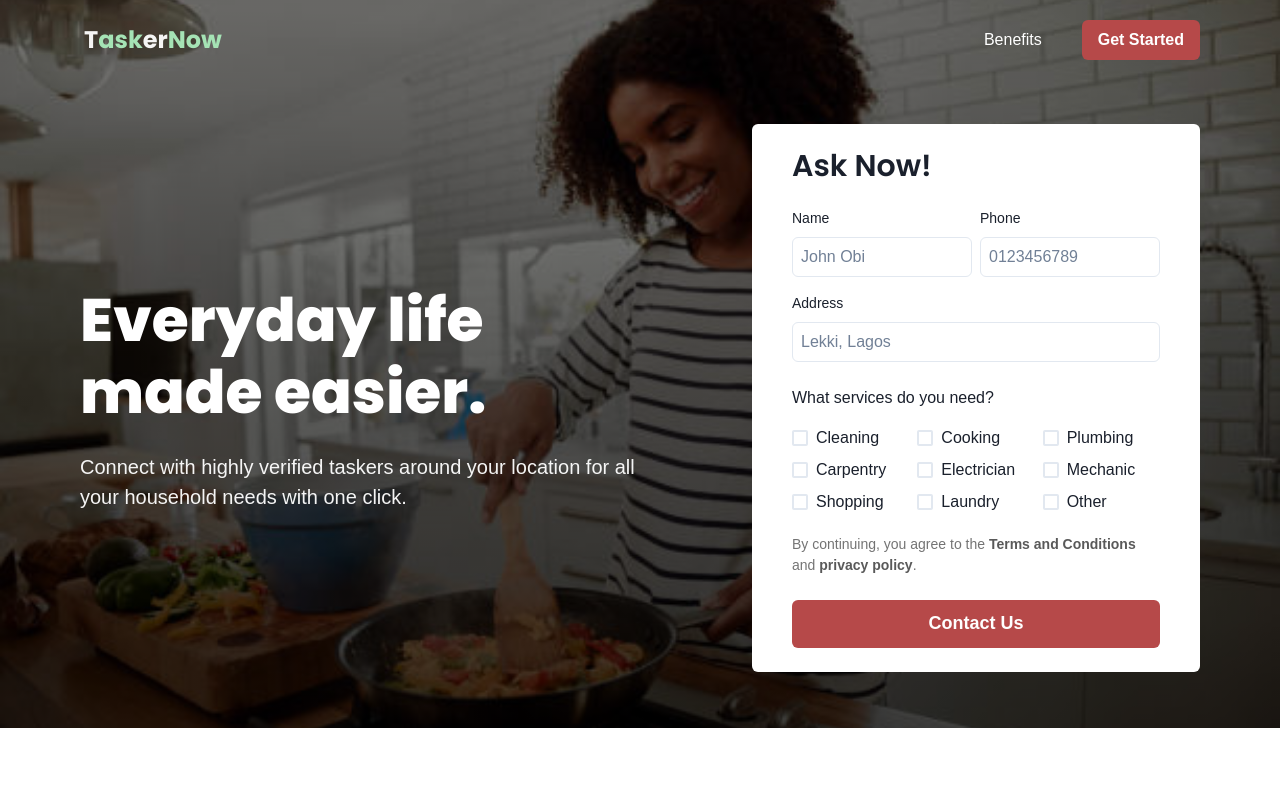
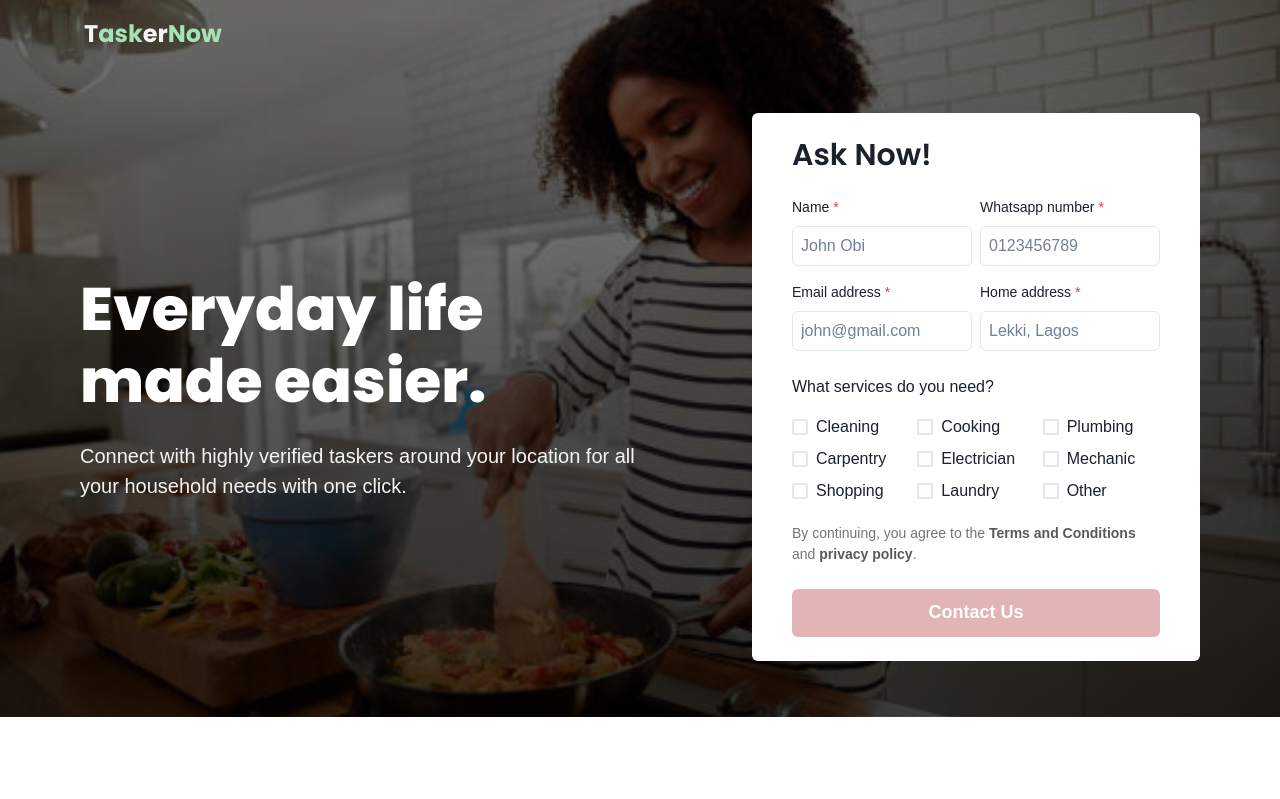
Before and after one commit to sophiaabah/tasker_ng, a Next.js app: page / in a window 1280 px wide. Shown: the top 799 px of the page. Built offline with nearby package versions, Linux system fonts and the light colour scheme; a web font is replaced by a local one.

Commit message:
form handling added

```diff
--- a/pages/index.js
+++ b/pages/index.js
@@ -46,6 +46,217 @@ const arrOfTasks = [
   "Laundry",
 ];
 
+const Form = () => {
+  const [name, setName] = useState("");
+  const [phoneNumber, setPhoneNumber] = useState("");
+  const [address, setAddress] = useState("");
+  const [email, setEmail] = useState("");
+  const [tasks, setTasks] = useState([]);
+
+  function onSubmit(e) {
+    e.preventDefault();
+    console.log("data:", { name, phoneNumber, address, email, tasks });
+  }
+
+  return (
+    <Stack
+      as="form"
+      onSubmit={onSubmit}
+      spacing={4}
+      justify="center"
+      alignSelf="center"
+      maxW={{ md: "md", base: "md" }}
+      py={6}
+      px={{ md: 10, base: 6 }}
+      borderRadius="md"
+      backgroundColor="white"
+    >
+      <Heading fontSize="3xl" fontWeight={600} pb={2}>
+        Ask Now!
+      </Heading>
+
+      <Stack spacing={4}>
+        <Stack spacing={2} direction="row">
+          <FormControl isRequired>
+            <FormLabel fontSize="sm">Name</FormLabel>
+            <Input
+              onChange={(e) => setName(e.target.value)}
+              px={2}
+              type="text"
+              placeholder="John Obi"
+            />
+          </FormControl>
+
+          <FormControl isRequired>
+            <FormLabel fontSize="sm">Whatsapp number</FormLabel>
+            <Input
+              onChange={(e) => setPhoneNumber(e.target.value)}
+              px={2}
+              type="tel"
+              placeholder="0123456789"
+            />
+          </FormControl>
+        </Stack>
+
+        <Stack spacing={2} direction="row">
+          <FormControl isRequired>
+            <FormLabel fontSize="sm">Email address</FormLabel>
+            <Input
+              onChange={(e) => setEmail(e.target.value)}
+              type="text"
+              px={2}
+              placeholder="john@gmail.com"
+            />
+          </FormControl>
+          <FormControl isRequired>
+            <FormLabel fontSize="sm">Home address</FormLabel>
+            <Input
+              onChange={(e) => setAddress(e.target.value)}
+              type="text"
+              px={2}
+              placeholder="Lekki, Lagos"
+            />
+          </FormControl>
+        </Stack>
+      </Stack>
+
+      <Text pt={2}>What services do you need?</Text>
+      <Stack spacing={2}>
+        <Stack direction="row">
+          <Checkbox
+            isChecked={tasks.includes("cleaning")}
+            onChange={(e) => {
+              e.target.checked
+                ? setTasks(tasks.concat("cleaning"))
+                : setTasks(tasks.filter((task) => task !== "cleaning"));
+            }}
+            value="Cleaning"
+            flex={1}
+          >
+            <Text fontSize={{ md: "md", base: "sm" }}>Cleaning</Text>
+          </Checkbox>
+          <Checkbox
+            isChecked={tasks.includes("cooking")}
+            onChange={(e) => {
+              e.target.checked
+                ? setTasks(tasks.concat("cooking"))
+                : setTasks(tasks.filter((task) => task !== "cooking"));
+            }}
+            value="Cooking"
+            flex={1}
+          >
+            <Text fontSize={{ md: "md", base: "sm" }}>Cooking</Text>
+          </Checkbox>
+          <Checkbox
+            isChecked={tasks.includes("plumbing")}
+            onChange={(e) => {
+              e.target.checked
+                ? setTasks(tasks.concat("plumbing"))
+                : setTasks(tasks.filter((task) => task !== "plumbing"));
+            }}
+            value="Plumbing"
+            flex={1}
+          >
+            <Text fontSize={{ md: "md", base: "sm" }}>Plumbing</Text>
+          </Checkbox>
+        </Stack>
+
+        <Stack direction="row">
+          <Checkbox
+            isChecked={tasks.includes("carpentry")}
+            onChange={(e) => {
+              e.target.checked
+                ? setTasks(tasks.concat("carpentry"))
+                : setTasks(tasks.filter((task) => task !== "carpentry"));
+            }}
+            value="Carpentry"
+            flex={1}
+          >
+            <Text fontSize={{ md: "md", base: "sm" }}>Carpentry</Text>
+          </Checkbox>
+          <Checkbox
+            isChecked={tasks.includes("electrician")}
+            onChange={(e) => {
+              e.target.checked
+                ? setTasks(tasks.concat("electrician"))
+                : setTasks(tasks.filter((task) => task !== "electrician"));
+            }}
+            value="Electrician"
+            flex={1}
+          >
+            <Text fontSize={{ md: "md", base: "sm" }}>Electrician</Text>
+          </Checkbox>
+          <Checkbox
+            isChecked={tasks.includes("mechanic")}
+            onChange={(e) => {
+              e.target.checked
+                ? setTasks(tasks.concat("mechanic"))
+                : setTasks(tasks.filter((task) => task !== "mechanic"));
+            }}
+            value="Mechanic"
+            flex={1}
+          >
+            <Text fontSize={{ md: "md", base: "sm" }}>Mechanic</Text>
+          </Checkbox>
+        </Stack>
+
+        <Stack direction="row">
+          <Checkbox
+            isChecked={tasks.includes("shopping")}
+            onChange={(e) => {
+              e.target.checked
+                ? setTasks(tasks.concat("shopping"))
+                : setTasks(tasks.filter((task) => task !== "shopping"));
+            }}
+            value="Shopping"
+            flex={1}
+          >
+            <Text fontSize={{ md: "md", base: "sm" }}>Shopping</Text>
+          </Checkbox>
+          <Checkbox
+            isChecked={tasks.includes("laundry")}
+            onChange={(e) => {
+              e.target.checked
+                ? setTasks(tasks.concat("laundry"))
+                : setTasks(tasks.filter((task) => task !== "laundry"));
+            }}
+            value="Laundry"
+            flex={1}
+          >
+            <Text fontSize={{ md: "md", base: "sm" }}>Laundry</Text>
+          </Checkbox>
+          <Checkbox value="Other" flex={1}>
+            <Text fontSize={{ md: "md", base: "sm" }}>Other</Text>
+          </Checkbox>
+        </Stack>
+      </Stack>
+
+      <Text pb={2} pt={1} fontSize="sm" color="rgb(0 0 0 / 55%)">
+        By continuing, you agree to the{" "}
+        <chakra.span color="rgb(0 0 0 / 65%)" fontWeight={600}>
+          Terms and Conditions
+        </chakra.span>{" "}
+        and{" "}
+        <chakra.span color="rgb(0 0 0 / 65%)" fontWeight={600}>
+          privacy policy
+        </chakra.span>
+        .
+      </Text>
+
+      <Button
+        isDisabled={!tasks.length}
+        type="submit"
+        py={6}
+        fontWeight={700}
+        fontSize="lg"
+        colorScheme="tasker_red"
+      >
+        Contact Us
+      </Button>
+    </Stack>
+  );
+};
+
 export default function App() {
   return (
     <Stack spacing={5}>
@@ -71,17 +282,6 @@ export default function App() {
             <chakra.span color="tasker_green.200">Now</chakra.span>
           </Heading>
           <Spacer />
-          <Stack align="center" direction="row" spacing={10}>
-            <Link color="#fff">Benefits</Link>
-
-            <Button
-              display={{ md: "block", base: "none" }}
-              variant="solid"
-              colorScheme="tasker_red"
-            >
-              Get Started
-            </Button>
-          </Stack>
         </Flex>
 
         <Stack
@@ -109,101 +309,7 @@ export default function App() {
             </Text>
           </Stack>
 
-          <Stack
-            spacing={4}
-            justify="center"
-            alignSelf="center"
-            maxW={{ md: "md", base: "md" }}
-            py={6}
-            px={{ md: 10, base: 6 }}
-            borderRadius="md"
-            backgroundColor="white"
-          >
-            <Heading fontSize="3xl" fontWeight={600} pb={2}>
-              Ask Now!
-            </Heading>
-
-            <Stack spacing={4}>
-              <Stack spacing={2} direction="row">
-                <FormControl>
-                  <FormLabel fontSize="sm">Name</FormLabel>
-                  <Input px={2} type="text" placeholder="John Obi" />
-                </FormControl>
-
-                <FormControl>
-                  <FormLabel fontSize="sm">Phone</FormLabel>
-                  <Input px={2} type="tel" placeholder="0123456789" />
-                </FormControl>
-              </Stack>
-
-              <Stack spacing={2} direction="row">
-                <FormControl>
-                  <FormLabel fontSize="sm">Address</FormLabel>
-                  <Input type="text" px={2} placeholder="Lekki, Lagos" />
-                </FormControl>
-              </Stack>
-            </Stack>
-
-            <Text pt={2}>What services do you need?</Text>
-            <Stack spacing={2}>
-              <Stack direction="row">
-                <Checkbox value="Cleaning" flex={1}>
-                  <Text fontSize={{ md: "md", base: "sm" }}>Cleaning</Text>
-                </Checkbox>
-                <Checkbox value="Cooking" flex={1}>
-                  <Text fontSize={{ md: "md", base: "sm" }}>Cooking</Text>
-                </Checkbox>
-                <Checkbox value="Plumbing" flex={1}>
-                  <Text fontSize={{ md: "md", base: "sm" }}>Plumbing</Text>
-                </Checkbox>
-              </Stack>
-
-              <Stack direction="row">
-                <Checkbox value="Carpentry" flex={1}>
-                  <Text fontSize={{ md: "md", base: "sm" }}>Carpentry</Text>
-                </Checkbox>
-                <Checkbox value="Electrician" flex={1}>
-                  <Text fontSize={{ md: "md", base: "sm" }}>Electrician</Text>
-                </Checkbox>
-                <Checkbox value="Mechanic" flex={1}>
-                  <Text fontSize={{ md: "md", base: "sm" }}>Mechanic</Text>
-                </Checkbox>
-              </Stack>
-
-              <Stack direction="row">
-                <Checkbox value="Shopping" flex={1}>
-                  <Text fontSize={{ md: "md", base: "sm" }}>Shopping</Text>
-                </Checkbox>
-                <Checkbox value="Laundry" flex={1}>
-                  <Text fontSize={{ md: "md", base: "sm" }}>Laundry</Text>
-                </Checkbox>
-                <Checkbox value="Other" flex={1}>
-                  <Text fontSize={{ md: "md", base: "sm" }}>Other</Text>
-                </Checkbox>
-              </Stack>
-            </Stack>
-
-            <Text pb={2} pt={1} fontSize="sm" color="rgb(0 0 0 / 55%)">
-              By continuing, you agree to the{" "}
-              <chakra.span color="rgb(0 0 0 / 65%)" fontWeight={600}>
-                Terms and Conditions
-              </chakra.span>{" "}
-              and{" "}
-              <chakra.span color="rgb(0 0 0 / 65%)" fontWeight={600}>
-                privacy policy
-              </chakra.span>
-              .
-            </Text>
-
-            <Button
-              py={6}
-              fontWeight={700}
-              fontSize="lg"
-              colorScheme="tasker_red"
-            >
-              Contact Us
-            </Button>
-          </Stack>
+          <Form />
         </Stack>
       </Stack>
 
```
